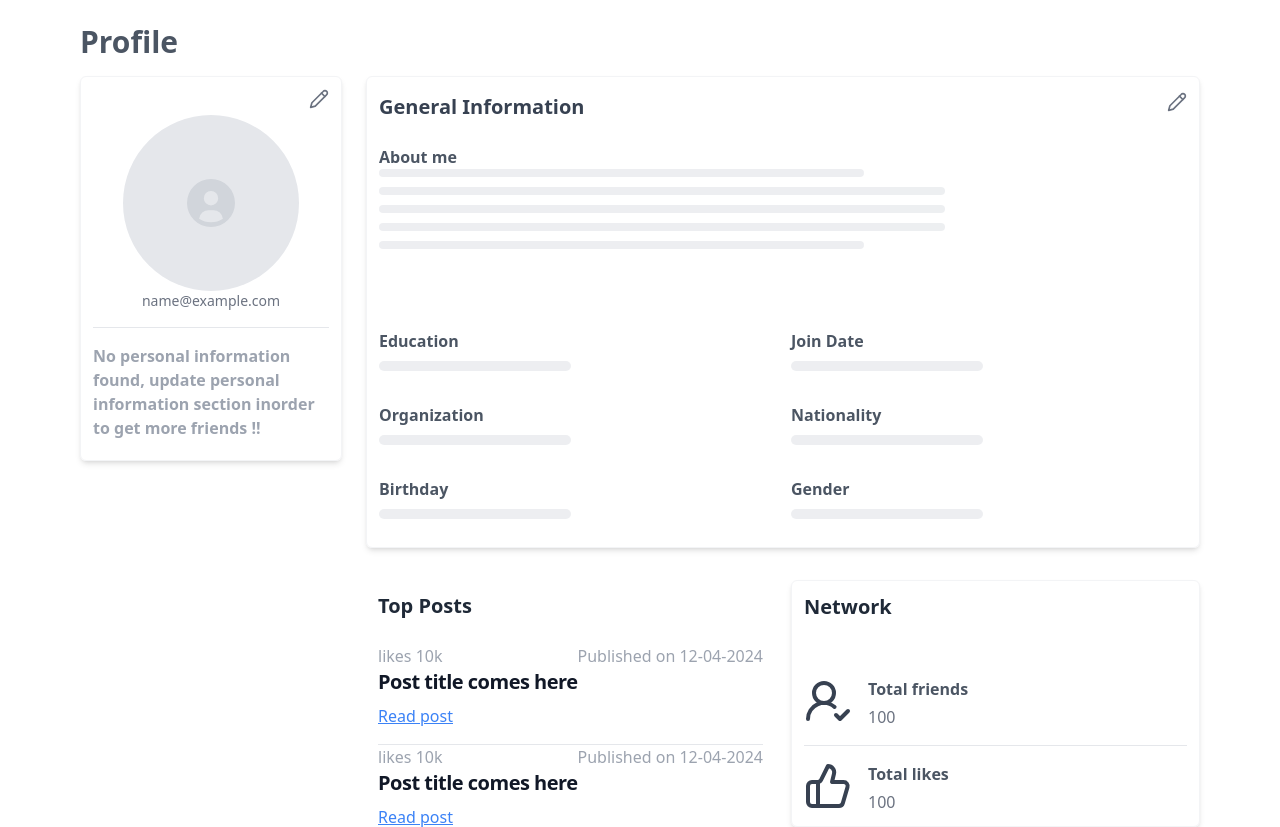
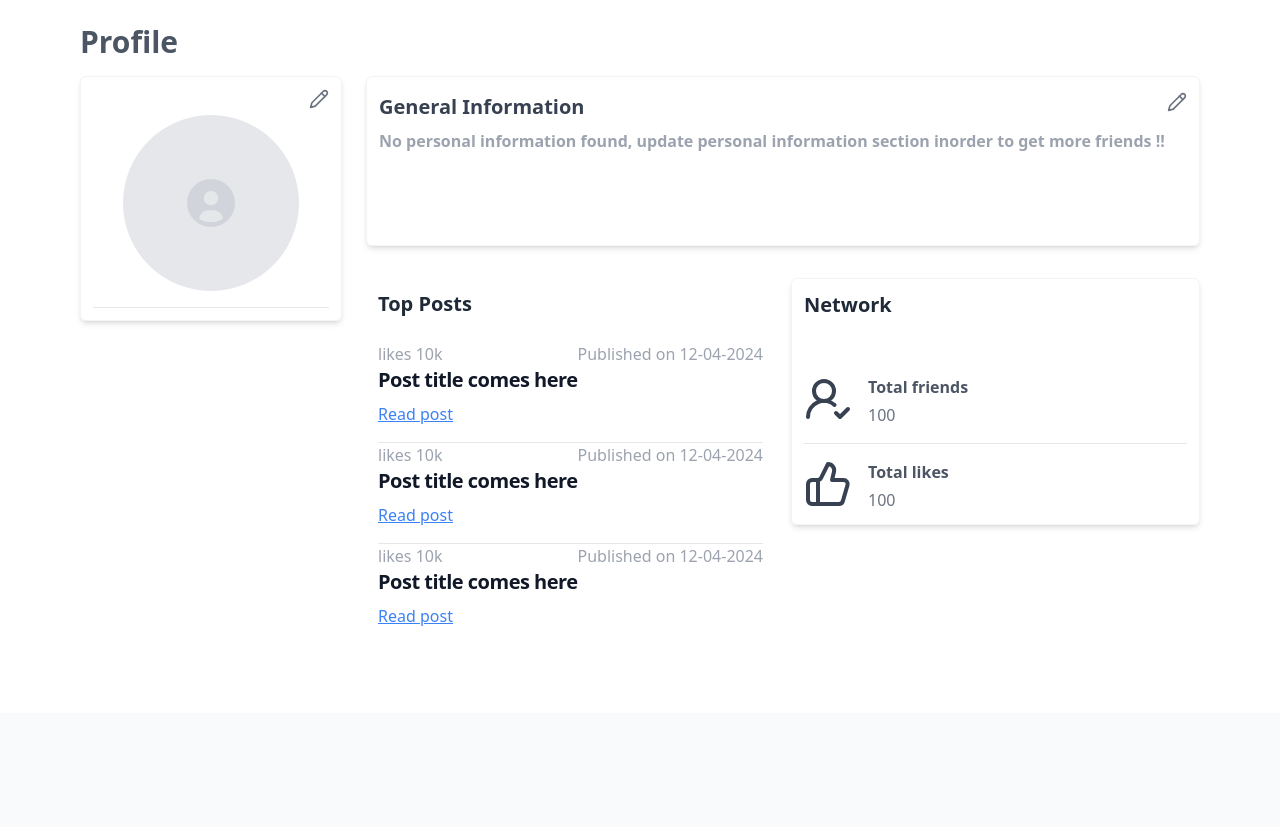
Before and after one commit to Shobhit-Mishra-02/Social-media-app, a Django app: page /social/profile/1/ in a window 1280 px wide. Shown: the part 87-914 px from the top of the page. After the commit the page ends 713 px from the top, so only its background shows below. Run offline with Django 4.2, Linux system fonts and the light colour scheme; the visitor is signed in with stand-in values (Sample User, id 1); data comes from the database, SQL or seed files in the repository; data that the repository does not hold is empty; some libraries are stand-ins or nearby versions.

Commit message:
refactor: improved the flow of profile section

```diff
--- a/ajax/views.py
+++ b/ajax/views.py
@@ -90,13 +90,15 @@ def add_general_information(request):
                 about_me=about_me, education=education, gender=gender, date_of_birth=date_of_birth, organization=organization, nationality=nationality)
 
             data = GeneralInformation.objects.get(user_id=request.user.id)
-            serialized_data = GeneralInformationModelSerializer(data).data
+            serialized_data = GeneralInformationModelSerializer(
+                data, context={"request": request}).data
             return JsonResponse(serialized_data)
         else:
             form.save()
 
             data = GeneralInformation.objects.get(user_id=request.user.id)
-            serialized_data = GeneralInformationModelSerializer(data).data
+            serialized_data = GeneralInformationModelSerializer(
+                data, context={"request": request}).data
             return JsonResponse(serialized_data)
 
     return JsonResponse({"message": "invalid method"})
@@ -140,15 +142,17 @@ def add_personal_information(request):
 @login_required
 def get_general_information(request, id):
     if request.method == "GET":
-        general_information = GeneralInformation.objects.filter(
-            user_id=id)
+        general_information = GeneralInformation.objects.filter(user_id=id)
 
-        if len(general_information) > 0:
+        if len(general_information):
             serialized_general_information = GeneralInformationModelSerializer(
-                general_information[0]).data
+                general_information[0], context={"request": request}).data
             return JsonResponse(serialized_general_information, status=200)
 
-        return JsonResponse({"message": "No data found"}, status=200)
+        serialized_general_information = GeneralInformationModelSerializer(GeneralInformation(
+            user=AccountUser.objects.get(pk=id)), context={"request": request}).data
+
+        return JsonResponse(serialized_general_information, status=200)
 
     return JsonResponse({"message": "Invalid method"}, status=500)
 
@@ -167,7 +171,7 @@ def get_personal_information(request, id):
             return JsonResponse(serialized_personal_information, status=200)
 
         serialized_personal_information = PersonalInformationSerializer(
-            PersonalInformation(user=request.user), context={"request": request}).data
+            PersonalInformation(user=AccountUser()), context={"request": request}).data
 
         return JsonResponse(serialized_personal_information, status=200)
 
--- a/templates/home/profile.html
+++ b/templates/home/profile.html
@@ -62,42 +62,7 @@ Profile
                 </span>
             </div>
             <hr>
-            <div class="mt-4 space-y-2">
-                <!-- <div class="flex justify-start align-middle space-x-2 items-center text-gray-500">
-                    <span>
-                        <svg xmlns="http://www.w3.org/2000/svg" width="24" height="24" viewBox="0 0 24 24" fill="none"
-                            stroke="currentColor" stroke-width="2" stroke-linecap="round" stroke-linejoin="round"
-                            class="lucide lucide-briefcase stroke-gray-500">
-                            <rect width="20" height="14" x="2" y="7" rx="2" ry="2" />
-                            <path d="M16 21V5a2 2 0 0 0-2-2h-4a2 2 0 0 0-2 2v16" />
-                        </svg>
-                    </span>
-
-                    <span id="per_info_display__occupation">
-                        <div role="status" class="max-w-sm animate-pulse mt-2">
-                            <div class="h-2.5 bg-gray-200 rounded-full  w-48 mb-4"></div>
-                            <span class="sr-only">Loading...</span>
-                        </div>
-                    </span>
-                </div> -->
-                <!-- <div class="flex justify-start align-middle space-x-2 items-center text-gray-500">
-                    <span>
-                        <svg xmlns="http://www.w3.org/2000/svg" width="24" height="24" viewBox="0 0 24 24" fill="none"
-                            stroke="currentColor" stroke-width="2" stroke-linecap="round" stroke-linejoin="round"
-                            class="lucide lucide-map-pin stroke-gray-500">
-                            <path d="M20 10c0 6-8 12-8 12s-8-6-8-12a8 8 0 0 1 16 0Z" />
-                            <circle cx="12" cy="10" r="3" />
-                        </svg>
-                    </span>
-
-                    <div id="per_info_display__location">
-                        <div role="status" class="max-w-sm animate-pulse mt-2">
-                            <div class="h-2.5 bg-gray-200 rounded-full  w-48 mb-4"></div>
-                            <span class="sr-only">Loading...</span>
-                        </div>
-                    </div>
-                </div> -->
-            </div>
+            <div id="personal_information__container">
                 <div id="per_info_display__message"></div>
                 <div id="per_info_display__occupation" class="mt-2">
                     <div class="text-gray-500">
@@ -144,6 +109,7 @@ Profile
                 </div>
             </div>
         </div>
+    </div>
     <!-- profile right section -->
     <div class="w-full lg:col-span-2 xl:col-span-3">
         <div class="w-full border border-gray-100 h-fit rounded-md p-3 shadow-md">
@@ -165,10 +131,8 @@ Profile
                 {% endif %}
 
             </div>
-            <div class="mt-6">
-                <h3 class="text-gray-600 font-semibold">About me</h3>
-                <div id="gen_info_display__about_me" class="text-gray-500">
-
+            <div id="gen_info_display__message"></div>
+            <div id="gen_info_display__about_me" class="mt-6 text-gray-500">
                 <div role="status" class="w-full animate-pulse">
                     <div class="h-2 bg-gray-200 rounded-full max-w-[60%] mb-2.5"></div>
                     <div class="h-2 bg-gray-200 rounded-full max-w-[70%] mb-2.5"></div>
@@ -177,62 +141,42 @@ Profile
                     <div class="h-2 bg-gray-200 rounded-full max-w-[60%]"></div>
                     <span class="sr-only">Loading...</span>
                 </div>
-
             </div>
-            </div>
-            <div class="grid grid-cols-2 gap-4 mt-8 lg:mt-20">
-                <div>
-                    <span class="text-gray-600 font-semibold">Education</span>
-                    <div id="gen_info_display__education" class="text-gray-500">
+            <div id="general_information__bottom" class="grid grid-cols-2 gap-4 mt-8 lg:mt-20">
+                <div id="gen_info_display__education">
                     <div role="status" class="max-w-sm animate-pulse mt-2">
                         <div class="h-2.5 bg-gray-200 rounded-full  w-48 mb-4"></div>
                         <span class="sr-only">Loading...</span>
                     </div>
                 </div>
-                </div>
-                <div>
-                    <span class="text-gray-600 font-semibold">Join Date</span>
-                    <div id="gen_info_display__created_at" class="text-gray-500">
+                <div id="gen_info_display__created_at">
                     <div role="status" class="max-w-sm animate-pulse mt-2">
                         <div class="h-2.5 bg-gray-200 rounded-full  w-48 mb-4"></div>
                         <span class="sr-only">Loading...</span>
                     </div>
                 </div>
-                </div>
-                <div>
-                    <span class="text-gray-600 font-semibold">Organization</span>
-                    <div id="gen_info_display__organization" class="text-gray-500">
+                <div id="gen_info_display__organization">
                     <div role="status" class="max-w-sm animate-pulse mt-2">
                         <div class="h-2.5 bg-gray-200 rounded-full  w-48 mb-4"></div>
                         <span class="sr-only">Loading...</span>
                     </div>
                 </div>
-                </div>
-                <div>
-                    <span class="text-gray-600 font-semibold">Nationality</span>
-                    <div id="gen_info_display__nationality" class="text-gray-500">
+                <div id="gen_info_display__nationality">
                     <div role="status" class="max-w-sm animate-pulse mt-2">
                         <div class="h-2.5 bg-gray-200 rounded-full  w-48 mb-4"></div>
                         <span class="sr-only">Loading...</span>
                     </div>
                 </div>
-                </div>
-                <div>
-                    <span class="text-gray-600 font-semibold">Birthday</span>
-                    <div id="gen_info_display__date_of_birth" class="text-gray-500">
+                <div id="gen_info_display__date_of_birth">
                     <div role="status" class="max-w-sm animate-pulse mt-2">
                         <div class="h-2.5 bg-gray-200 rounded-full  w-48 mb-4"></div>
                         <span class="sr-only">Loading...</span>
                     </div>
                 </div>
-                </div>
-                <div>
-                    <span class="text-gray-600 font-semibold">Gender</span>
-                    <div id="gen_info_display__gender" class="text-gray-500">
+                <div id="gen_info_display__gender">
                     <div role="status" class="max-w-sm animate-pulse mt-2">
                         <div class="h-2.5 bg-gray-200 rounded-full  w-48 mb-4"></div>
                         <span class="sr-only">Loading...</span>
-                        </div>
                     </div>
                 </div>
             </div>
@@ -499,45 +443,31 @@ Profile
     const urlToGetGeneralInformation = "{% url 'ajax:get_general_information' id %}"
     const urlToGetPersonalInformation = "{% url 'ajax:get_personal_information' id %}"
 
-    const defaultValuesForPersonalInformation = {
-        full_name: "Add your name",
-        occupation: "Add your occupation",
-        location: "Add your location",
-        status: "Add your status",
-        home_address: "Add your address",
-        phone_number: "Add your phone number",
-        email: "{{ user.email }}"
-    }
+    const personalInformationMapper = ["occupation", "location", "status", "home_address"] // except full_name and email
+    const generalInformationMapper = ["date_of_birth", "education", "gender", "nationality", "organization"] // except about_me
 
-    const defaultValuesForGeneralInformation = {
-        about_me: "Add something about yourself",
-        education: "Add your school/college name",
-        organization: "Add name of your organization",
-        nationality: "Add you nationality",
-        date_of_birth: "Add your birthdate",
-        gender: "Add you gender",
-        created_at: "Update the details"
-    }
-
-    function populateDataFunc(data, formId) {
-        console.log(data)
+    // function to populate the edit form
+    function populateEditForm(data, formId) {
         let keys = Object.keys(data)
 
         keys.forEach(key => {
             let inputElem = $(`#${formId} input[name=${key}]`)
 
+            // handling simple input tags
             if (inputElem && inputElem.attr('type') != 'file') {
                 inputElem.val(data[key])
             }
 
             let textAreaElem = $(`#${formId} textarea[name=${key}]`)
 
+            // handling textarea tag
             if (textAreaElem) {
                 textAreaElem.val(data[key])
             }
 
             let selectElem = $(`#${formId} select[name=${key}]`)
 
+            // handling select tag
             if (selectElem) {
                 selectElem.val(data[key])
             }
@@ -545,39 +475,51 @@ Profile
 
     }
 
-    function populateDataInDisplayFunc(data, displayIdInitials) {
-        let keys = Object.keys(data)
+    // function to populate data on the profile section
+    function populateData(data, mapper, id) {
+        let template = ``
 
-        if (!data.id && data.is_owner) {
-            $("#per_info_display__message").html(`<h2 class='text-gray-400 font-semibold'>No personal information found, update personal information section inorder to get more friends !!</h2>`)
-        }
-
-        keys.forEach(key => {
-            if (key == "email" || key == "full_name") {
-                $(`#${displayIdInitials}_display__${key}`).text(data[key])
-            }
-            else {
-                $(`#${displayIdInitials}_display__${key}`)
-                    .html(`
+        mapper.forEach(key => {
+            if (data[key]) {
+                template += `
                 <span class="text-gray-600 font-semibold">
                     ${data[key] ? key[0].toUpperCase() + key.split("_").join(" ").slice(1) : ""}
                 </span>
                 <div class="text-gray-500">
                     ${data[key] ? data[key] : ""}
                 </div>
-                    `)
+                `
             }
         })
+
+        $(`#${id}`).html(template)
     }
-
 
     $(document).ready(function () {
 
         // Initial request to populate personal information section
         createGetRequestPromise(urlToGetPersonalInformation)
             .then(data => {
-                console.log(data)
-                populateDataInDisplayFunc(data, "per_info")
+
+                if (!data.id && data.is_owner) {
+                    $("#per_info_display__message").html(`<h2 class='text-gray-400 font-semibold mt-2'>No personal information found, update personal information section inorder to get more friends !!</h2>`)
+                }
+
+                populateData(data, personalInformationMapper, "personal_information__container")
+
+                if (data.full_name) {
+                    $("#per_info_display__full_name").text(data.full_name)
+                }
+                else {
+                    $("#per_info_display__full_name").text("")
+                }
+
+                if (data.email) {
+                    $("#per_info_display__email").text(data.email)
+                }
+                else {
+                    $("#per_info_display__email").text("")
+                }
 
                 return data.profile_pic
             })
@@ -602,7 +544,7 @@ Profile
             $("#personalInformationEditBtn").click(() => {
                 createGetRequestPromise(urlToGetPersonalInformation)
                     .then(data => {
-                        populateDataFunc(data, "personalInformationForm")
+                        populateEditForm(data, "personalInformationForm")
                         return data.profile_pic
                     })
                     .then(imageUrl => {
@@ -618,7 +560,7 @@ Profile
         if ($("#personalInformationForm input[name=profile_pic]")) {
             $("#personalInformationForm input[name=profile_pic]").change(function () {
                 let url = URL.createObjectURL($(this)[0].files[0])
-                console.log(url)
+                // console.log(url)
                 $("#personalInfo_image").html(`<img src="${url}" class="w-28 h-28 rounded-full" />`)
             })
         }
@@ -640,8 +582,10 @@ Profile
                     data: data,
                     enctype: "multipart/form-data",
                     success: function (res) {
-                        console.log(res)
-                        populateDataInDisplayFunc(res, "per_info")
+                        $("#per_info_display__message").html(``)
+
+                        populateData(data, personalInformationMapper, "personal_information__container")
+
                         let imageUrl = res.profile_pic
                         if (imageUrl) {
                             $(`#profile_pic`).html(`<img src="${imageUrl}" class="w-44 h-44 rounded-full" />`)
@@ -655,6 +599,7 @@ Profile
                             </div>
                             `)
                         }
+
                     },
                     error: function (err) {
                         console.log(err)
@@ -663,43 +608,62 @@ Profile
             })
         }
 
-        /*
+
+        // Initial request to get the general information
         createGetRequestPromise(urlToGetGeneralInformation)
             .then(data => {
+                if (!data.id && data.is_owner) {
+                    $("#gen_info_display__message").html(`<h2 class='text-gray-400 font-semibold mt-2'>No personal information found, update personal information section inorder to get more friends !!</h2>`)
+                }
 
-                if (data.message && data.message.includes("No")) {
-                    populateDataInDisplayFunc(defaultValuesForGeneralInformation, "gen_info")
+                if (!data.id && !data.is_owner) {
+                    $(`#gen_info_display__message`).parent().toggleClass("hidden")
+                }
+
+                populateData(data, generalInformationMapper, "general_information__bottom")
+
+                if (data.about_me) {
+                    $("#gen_info_display__about_me").text(data.about_me)
                 }
                 else {
-                    populateDataInDisplayFunc(data, "gen_info")
+                    $("#gen_info_display__about_me").text("")
                 }
             })
             .catch(err => console.log(err))
 
-
+        // Handling edit button for the general information edit form
         if ($("#generalInformationEditBtn")) {
             $("#generalInformationEditBtn").click(() => {
                 createGetRequestPromise(urlToGetGeneralInformation)
                     .then(data => {
-                        populateDataFunc(data, "generalInformationForm")
+                        populateEditForm(data, "generalInformationForm")
                     })
                     .catch(err => console.log(err))
             })
         }
 
-
+        // Handling submit event of general information edit form
         if (generalInformationForm) {
             generalInformationForm.addEventListener("submit", (e) => {
                 e.preventDefault()
                 let formData = new FormData(generalInformationForm)
 
                 createPostRequestPromise(urlToAddGeneralInformation, formData)
-                    .then(data => populateDataInDisplayFunc(data, "gen_info"))
+                    .then(data => {
+                        $("#gen_info_display__message").html("")
+
+                        populateData(data, generalInformationMapper, "general_information__bottom")
+
+                        if (data.about_me) {
+                            $("#gen_info_display__about_me").text(data.about_me)
+                        }
+                        else {
+                            $("#gen_info_display__about_me").text("")
+                        }
+                    })
                     .catch(err => console.log(err))
             })
         }
-        */
-
     })
 
 
```
Also changed, not shown: ajax/serializers.py (+11 -0 lines). Lines whose indentation alone changed are shown as unchanged.
